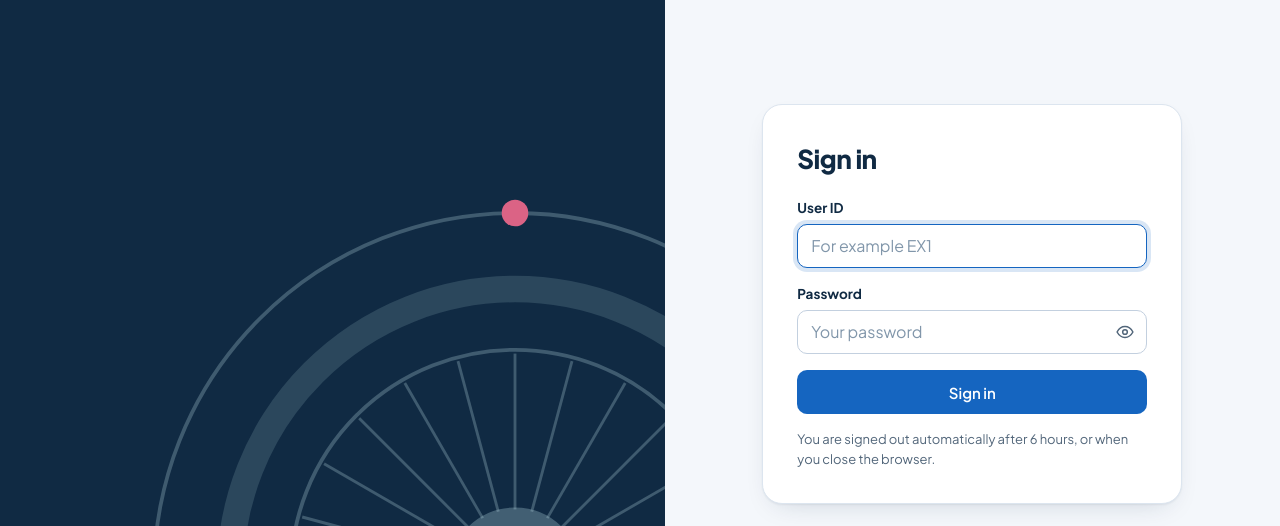
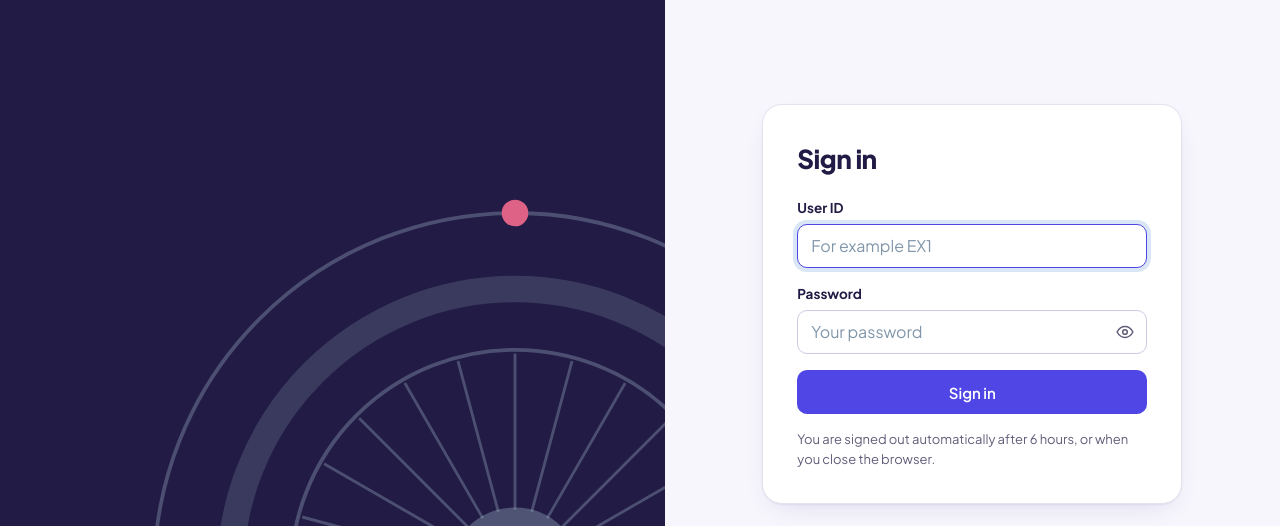
Before and after one commit to SUS-IO/SFA, a plain HTML site: page index.html in a window 1280 px wide. Shown: the part 96-622 px from the top of the page. Drawn offline with Linux system fonts and the light colour scheme.

Commit message:
Update app.css

```diff
--- a/assets/css/app.css
+++ b/assets/css/app.css
@@ -4,13 +4,13 @@
   src: url('../fonts/plus-jakarta-sans-latin-wght-normal.woff2') format('woff2-variations'), url('../fonts/plus-jakarta-sans-latin-wght-normal.woff2') format('woff2');
 }
 :root {
-  --navy: #102A43; --blue: #1565C0; --pink: #F26A8D; --mist: #F4F7FB; --aqua: #CBEEF3;
-  --blue-600: #0F4FA0; --blue-50: #E6F0FB; --pink-50: #FDE8EE; --pink-ink: #B3234F; --aqua-600: #7FD3DF;
+  --navy: #211B45; --blue: #4F46E5; --pink: #A855F7; --mist: #F7F6FC; --aqua: #E9D5FF;
+  --blue-600: #3730A3; --blue-50: #EEF2FF; --pink-50: #F3E8FF; --pink-ink: #6D28D9; --aqua-600: #C4B5FD;
   --green: #1B8A5A; --green-50: #DDF3E8; --green-ink: #0C5A39;
-  --ink: var(--navy); --ink-2: #52667A; --line: #DCE5EF; --line-2: #C3D0DF; --surface: #fff; --wash: #EBF1F8;
+  --ink: var(--navy); --ink-2: #625D7A; --line: #E5E1F0; --line-2: #CEC8E3; --surface: #fff; --wash: #F0EDFA;
   --r-sm: 10px; --r-md: 14px; --r-lg: 20px;
-  --shadow: 0 1px 2px rgba(16,42,67,.06), 0 10px 28px -14px rgba(16,42,67,.22);
-  --shadow-lg: 0 24px 60px -20px rgba(16,42,67,.45);
+  --shadow: 0 1px 2px rgba(33,27,69,.06), 0 10px 28px -14px rgba(55,48,163,.22);
+  --shadow-lg: 0 24px 60px -20px rgba(33,27,69,.45);
   --side-w: 248px; --tab-h: 64px;
   font-family: 'Plus Jakarta Sans', system-ui, -apple-system, 'Segoe UI', Roboto, sans-serif;
   font-size: 15px; line-height: 1.5; color: var(--ink); background: var(--mist);
```
